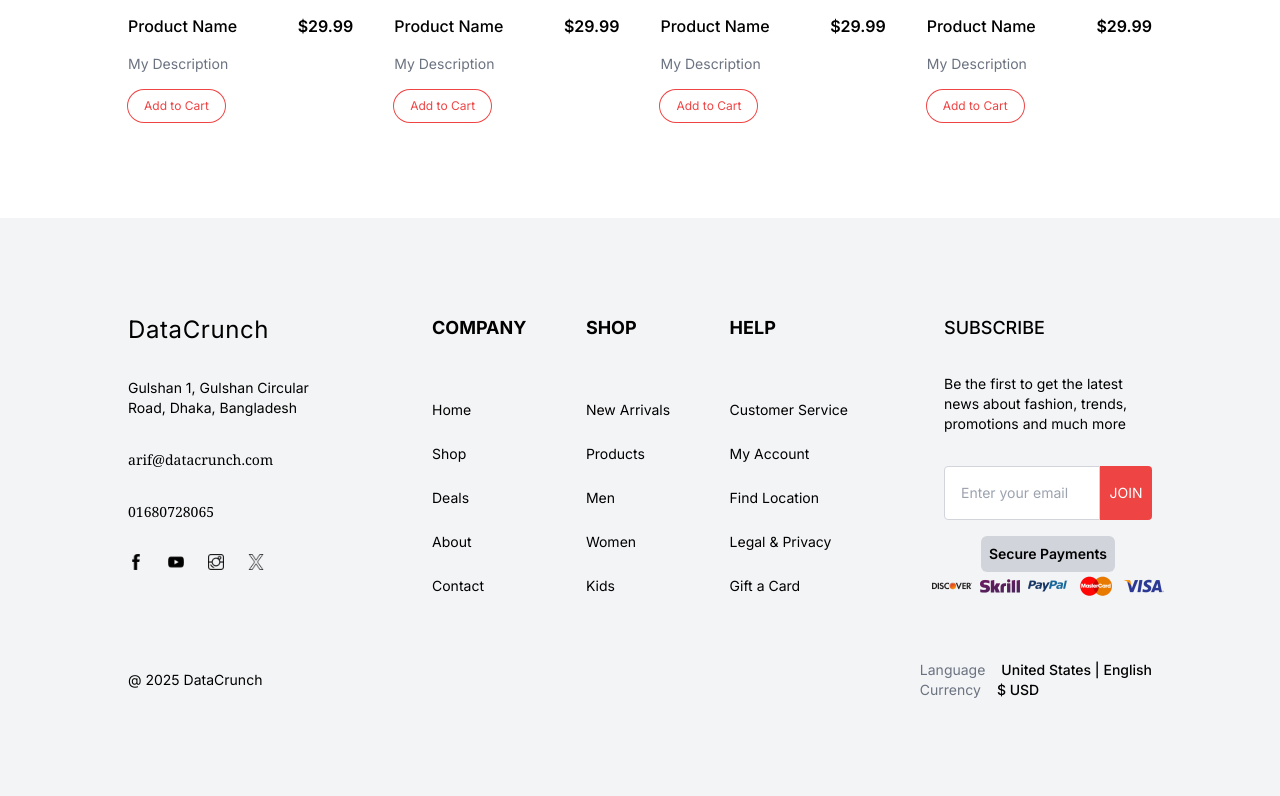
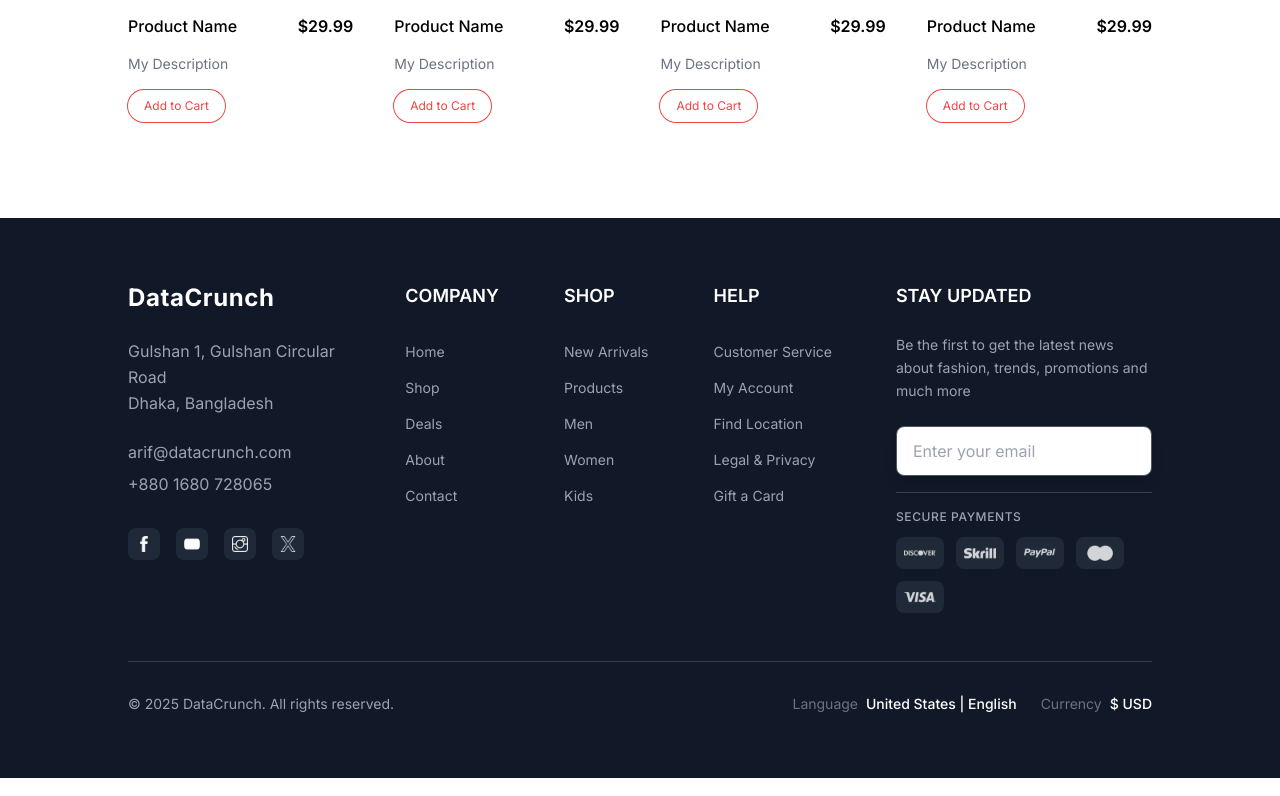
Before and after one commit to Arif-Ur-Rahman/ummah-store, a Next.js app: page / in a window 1280 px wide. Shown: the part 2538-3334 px from the top of the page. Built offline with nearby package versions, Linux system fonts and the light colour scheme.

Commit message:
Footer Updated

```diff
--- a/src/app/component/Footer.tsx
+++ b/src/app/component/Footer.tsx
@@ -4,135 +4,145 @@ import React from "react";
 
 export const Footer = () => {
   return (
-    <div className="py-24 px-4 md:px-8 lg:px-16 xl:px-32 2xl:px-64 bg-gray-100 text-sm mt-24">
-      {/* Top  */}
-      <div className="flex flex-col md:flex-row justify-between gap-24">
-        {/* Left  */}
-        <div className="w-full md:w-1/2 lg:w-1/4 flex flex-col gap-8">
-          <Link href="/">
-            <div className="text-2xl tracking-wide">DataCrunch</div>
+    <footer className="py-16 px-4 md:px-8 lg:px-16 xl:px-32 2xl:px-64 bg-gray-900 text-gray-300 mt-24">
+      {/* Top Section */}
+      <div className="flex flex-col md:flex-row justify-between gap-16 mb-12">
+        {/* Left - Brand Info */}
+        <div className="w-full md:w-1/2 lg:w-1/4 flex flex-col gap-6">
+          <Link href="/" className="group">
+            <div className="text-2xl tracking-wide font-bold text-white group-hover:text-red-500 transition-colors">
+              DataCrunch
+            </div>
           </Link>
-          <p className="">
-            Gulshan 1, Gulshan Circular Road, Dhaka, Bangladesh
+          <p className="text-gray-400 leading-relaxed">
+            Gulshan 1, Gulshan Circular Road<br />
+            Dhaka, Bangladesh
           </p>
-          <span className="font-serif">arif@datacrunch.com</span>
-          <span className="font-serif">01680728065</span>
-          <div className="flex gap-6">
+          <div className="flex flex-col gap-2">
+            <span className="text-gray-400 hover:text-white transition-colors cursor-pointer">
+              arif@datacrunch.com
+            </span>
+            <span className="text-gray-400 hover:text-white transition-colors cursor-pointer">
+              +880 1680 728065
+            </span>
+          </div>
+          <div className="flex gap-4 mt-2">
+            {["facebook", "youtube", "instagram", "x"].map((platform) => (
+              <div
+                key={platform}
+                className="p-2 bg-gray-800 rounded-lg hover:bg-red-500 transition-colors cursor-pointer"
+              >
                 <Image
-              src="/icons/facebook.png"
-              alt="facebook"
+                  src={`/icons/${platform}.png`}
+                  alt={platform}
                   width={16}
                   height={16}
+                  className="filter brightness-0 invert"
                 />
-            <Image
-              src="/icons/youtube.png"
-              alt="youtube"
-              width={16}
-              height={16}
-            />
-            <Image
-              src="/icons/instagram.png"
-              alt="instagram"
-              width={16}
-              height={16}
-            />
-            <Image src="/icons/x.png" alt="linkedin" width={16} height={16} />
+              </div>
+            ))}
           </div>
         </div>
-        {/* Center  */}
+
+        {/* Center - Navigation Links */}
         <div className="hidden lg:flex justify-between w-1/2">
-          <div className="flex flex-col justify-between">
-            <h1 className="font-md text-lg font-bold">COMPANY</h1>
-            <div className="flex flex-col gap-6">
-              <Link href="/">Home</Link>
-              <Link href="/shop">Shop</Link>
-              <Link href="/deals">Deals</Link>
-              <Link href="/about">About</Link>
-              <Link href="/contact">Contact</Link>
+          {[
+            {
+              title: "COMPANY",
+              links: ["Home", "Shop", "Deals", "About", "Contact"]
+            },
+            {
+              title: "SHOP",
+              links: ["New Arrivals", "Products", "Men", "Women", "Kids"]
+            },
+            {
+              title: "HELP",
+              links: ["Customer Service", "My Account", "Find Location", "Legal & Privacy", "Gift a Card"]
+            }
+          ].map((section, index) => (
+            <div key={index} className="flex flex-col gap-6">
+              <h2 className="font-semibold text-white text-lg mb-2">
+                {section.title}
+              </h2>
+              <div className="flex flex-col gap-4">
+                {section.links.map((link, linkIndex) => (
+                  <Link
+                    key={linkIndex}
+                    href={`/${link.toLowerCase().replace(' ', '-')}`}
+                    className="text-gray-400 hover:text-white transition-colors text-sm"
+                  >
+                    {link}
+                  </Link>
+                ))}
               </div>
             </div>
-          <div className="flex flex-col justify-between">
-            <h1 className="font-md text-lg font-bold">SHOP</h1>
-            <div className="flex flex-col gap-6">
-              <Link href="/">New Arrivals</Link>
-              <Link href="/shop">Products</Link>
-              <Link href="/deals">Men</Link>
-              <Link href="/about">Women</Link>
-              <Link href="/contact">Kids</Link>
+          ))}
         </div>
-          </div>
-          <div className="flex flex-col justify-between">
-            <h1 className="font-md text-lg font-bold">HELP</h1>
-            <div className="flex flex-col gap-6">
-              <Link href="/">Customer Service</Link>
-              <Link href="/shop">My Account</Link>
-              <Link href="/deals">Find Location</Link>
-              <Link href="/about">Legal & Privacy</Link>
-              <Link href="/contact">Gift a Card</Link>
-            </div>
-          </div>
-        </div>
-        {/* Right  */}
-        <div className="w-full md:w-1/2 lg:w-1/4 flex flex-col gap-8">
-          <h1 className="font-medium text-lg">SUBSCRIBE</h1>
-          <p>
+
+        {/* Right - Newsletter & Payments */}
+        <div className="w-full md:w-1/2 lg:w-1/4 flex flex-col gap-6">
+          <h2 className="font-semibold text-white text-lg">STAY UPDATED</h2>
+          <p className="text-gray-400 text-sm leading-relaxed">
             Be the first to get the latest news about fashion, trends,
             promotions and much more
           </p>
+
+          {/* Newsletter Signup */}
           <div className="flex flex-col gap-4">
-            {/* Email signup section */}
-            <div className="flex">
+            <div className="flex rounded-lg overflow-hidden shadow-lg border border-gray-600">
               <input
-                type="text"
+                type="email"
                 placeholder="Enter your email"
-                className="p-4 w-3/4 border border-gray-300 rounded-l focus:outline-none"
+                className="flex-1 px-4 py-3 bg-white text-gray-900 focus:outline-none focus:ring-2 focus:ring-red-500"
               />
-              <button className="w-1/4 bg-red-500 text-white rounded-r hover:bg-red-600 transition-colors">
-                JOIN
+              <button className="px-6 bg-red-500 text-white font-semibold hover:bg-red-600 transition-colors whitespace-nowrap shadow-md">
+                SUBSCRIBE
               </button>
             </div>
 
-            {/* Payment methods section */}
-            <div className="flex flex-col items-center gap-1">
-              <span className="font-semibold text-sm text-black bg-gray-300 px-2 py-2 rounded-md">
+            {/* Payment Methods */}
+            <div className="flex flex-col gap-3 pt-4 border-t border-gray-700">
+              <span className="text-xs font-medium text-gray-400 uppercase tracking-wider">
                 Secure Payments
               </span>
-              <div className="flex gap-2 justify-center">
+              <div className="flex gap-3 flex-wrap">
+                {["discover", "skrill", "paypal", "mastercard", "visa"].map((payment) => (
+                  <div
+                    key={payment}
+                    className="p-2 bg-gray-800 rounded-lg hover:bg-gray-700 transition-colors"
+                  >
                     <Image
-                  src="/discover.png"
-                  alt="discover"
-                  width={40}
-                  height={20}
+                      src={`/${payment}.png`}
+                      alt={payment}
+                      width={32}
+                      height={16}
+                      className="filter brightness-0 invert opacity-80 hover:opacity-100 transition-opacity"
                     />
-                <Image src="/skrill.png" alt="skrill" width={40} height={20} />
-                <Image src="/paypal.png" alt="paypal" width={40} height={20} />
-                <Image
-                  src="/mastercard.png"
-                  alt="mastercard"
-                  width={40}
-                  height={20}
-                />
-                <Image src="/visa.png" alt="visa" width={40} height={20} />
+                  </div>
+                ))}
               </div>
             </div>
           </div>
         </div>
       </div>
-      {/* Botom  */}
-      <div className="flex flex-col md:flex-row items-center justify-between gap-8 mt-16">
-        <div className="">@ 2025 DataCrunch</div>
-        <div className="FLEX flex-col GAP-8 md:flex-row">
-            <div className="">
-                <span className="text-gray-500 mr-4">Language</span>
-                <span className="font-medium">United States | English</span>
+
+      {/* Bottom Section */}
+      <div className="flex flex-col md:flex-row items-center justify-between gap-6 pt-8 border-t border-gray-700">
+        <div className="text-gray-400 text-sm">
+          © 2025 DataCrunch. All rights reserved.
         </div>
-            <div className="">
-                <span className="text-gray-500 mr-4">Currency</span>
-                <span className="font-medium">$ USD</span>
+        <div className="flex flex-col sm:flex-row items-center gap-6 text-sm">
+          <div className="flex items-center gap-2">
+            <span className="text-gray-500">Language</span>
+            <span className="text-white font-medium">United States | English</span>
+          </div>
+          <div className="flex items-center gap-2">
+            <span className="text-gray-500">Currency</span>
+            <span className="text-white font-medium">$ USD</span>
           </div>
         </div>
       </div>
-    </div>
+    </footer>
   );
 };
 
```
Lines whose indentation alone changed are shown as unchanged.
